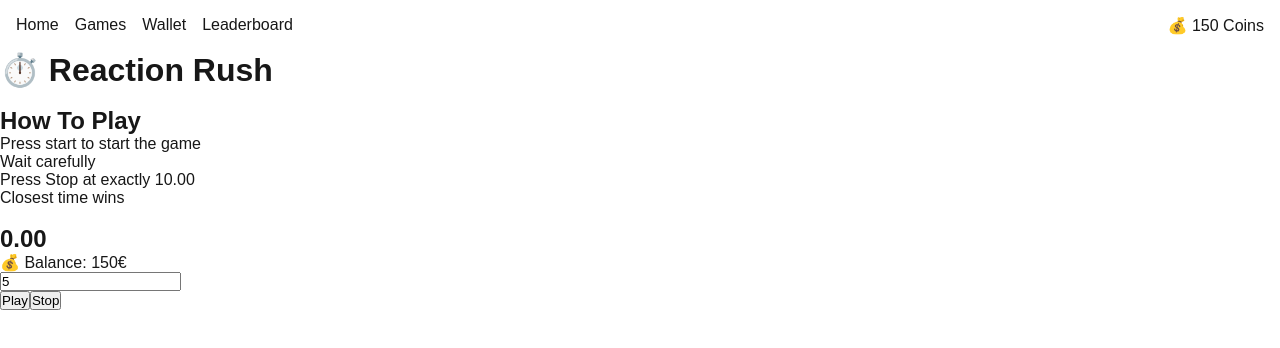
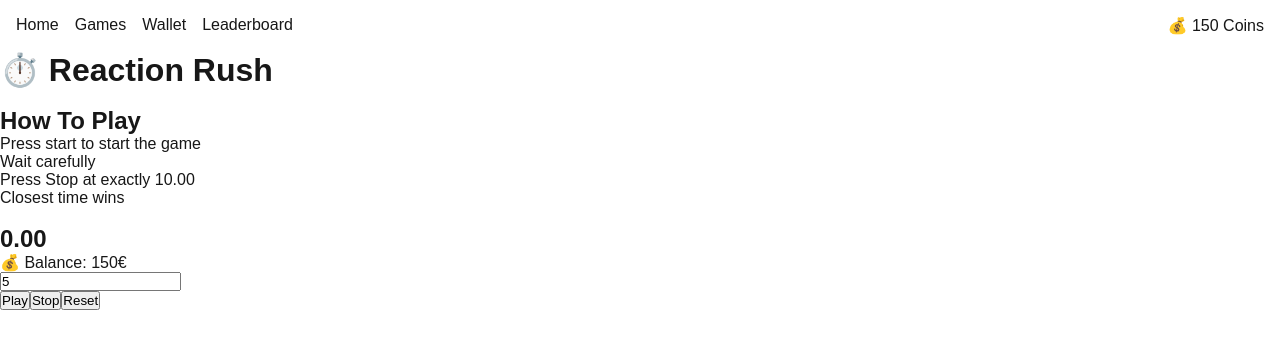
Before and after one commit to AllanTran90/Tivoli, a Next.js app: page /reactionRush in a window 1280 px wide. Shown: the top 348 px of the page. Built offline with nearby package versions, Linux system fonts and the light colour scheme; no server answers; the database is empty.

Commit message:
Add reset button to Reaction Rush

```diff
--- a/src/app/reactionRush/page.tsx
+++ b/src/app/reactionRush/page.tsx
@@ -93,6 +93,16 @@ function stopGame() {
         onClick={stopGame}
         />
 
+        <GameButton
+        text="Reset"
+        onClick={() => {
+          setTime(0);
+          setCurrentTime(0);
+          setStartTime(null);
+          setIsPlaying(false);
+        }}
+        />
+
         {time && (
           <div>
             <p>Your Time: {time.toFixed(2)}</p>
```
